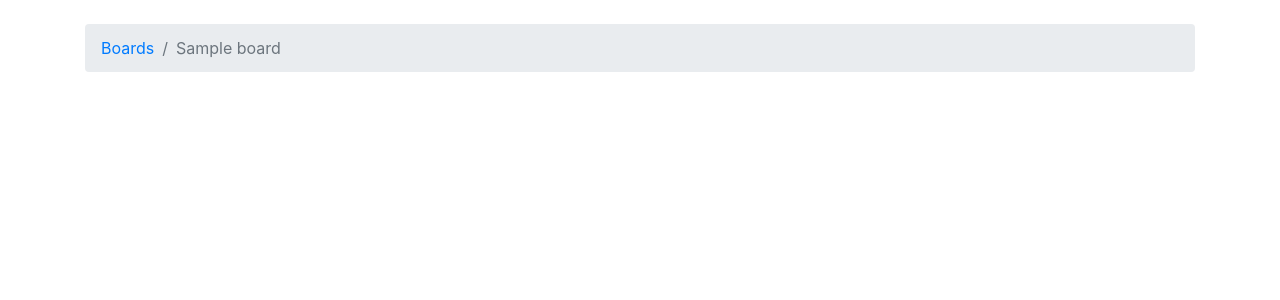
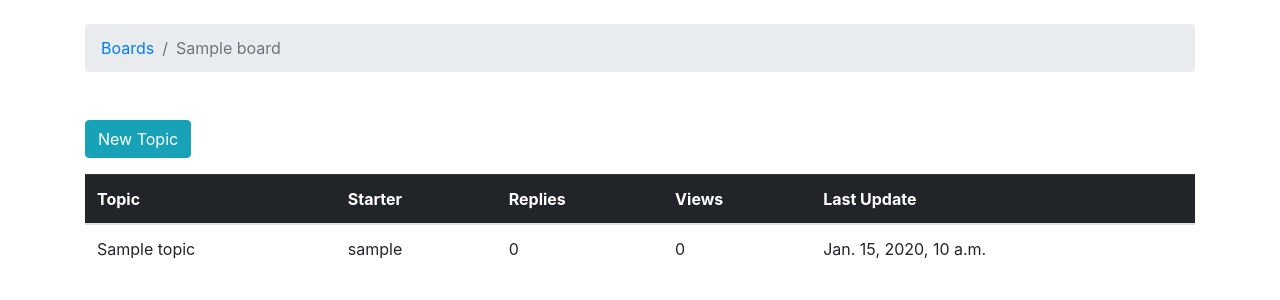
Before and after one commit to blaise-m/django-review, a Django app: page /boards/1/ in a window 1280 px wide. Shown: the part 56-356 px from the top of the page. Run offline with Django 3.2, Linux system fonts and the light colour scheme; tables that the repository leaves empty hold one stand-in row (values such as "Sample post"); some libraries are stand-ins or nearby versions; some web fonts are replaced.

Commit message:
Implement the new topic form the traditional way

```diff
--- a/myproject/boards/views.py
+++ b/myproject/boards/views.py
@@ -1,22 +1,20 @@
-from django.shortcuts import render, get_object_or_404
+from django.shortcuts import render, get_object_or_404, redirect
 # from django.http import Http404   #HttpResponse
-from boards.models import Board
+from django.contrib.auth.models import User
+from boards.models import Board, Topic, Post
 
 
-def home(request):
+def boards(request):
 
-	boards = Board.objects.all()
+	boards_list = Board.objects.all()
 
 	# boards_names = list()
-
 	# for board in boards:
 	# 	boards_names.append(board.name)
-
 	# response_html = '<br>'.join(boards_names)
-
 	# return HttpResponse(response_html)
 
-	return render(request, 'home.html', {'boards': boards})
+	return render(request, 'boards.html', {'boards': boards_list})
 
 
 def board_topics(request, pk):
@@ -27,5 +25,25 @@ def board_topics(request, pk):
 	# 	raise Http404
 
 	board = get_object_or_404(Board, pk=pk)
+	topics = board.topics.all()
+	return render(request, 'topics.html', {'board': board, 'topics': topics})
 
-	return render(request, 'topics.html', {'board': board})
+
+def new_topic(request, pk):
+
+	board = get_object_or_404(Board, pk=pk)
+
+	if request.method == 'POST':
+		subject = request.POST['subject']
+		message = request.POST['message']
+
+		# TODO: Get the currently logged in user
+		user = User.objects.first()
+
+		topic = Topic.objects.create(subject=subject, board=board, starter=user)
+		post = Post.objects.create(message=message, topic=topic, created_by=user)
+
+		# TODO: Redirect to the created topic page
+		return redirect('board_topics', pk=board.pk)
+
+	return render(request, 'new_topic.html', {'board': board})
--- a/myproject/myproject/urls.py
+++ b/myproject/myproject/urls.py
@@ -1,10 +1,13 @@
 from django.contrib import admin
 from django.urls import path
+from django.shortcuts import redirect
 
 from boards import views
 
 urlpatterns = [
-	path('', views.home, name='home'),
+	path('', lambda request: redirect('boards/', permanent=True)),
+	path('boards/', views.boards, name='boards'),
 	path('boards/<pk>/', views.board_topics, name='board_topics'),
+	path('boards/<pk>/new/', views.new_topic, name='new_topic'),
     path('admin/', admin.site.urls)
 ]
--- a/myproject/templates/base.html
+++ b/myproject/templates/base.html
@@ -18,7 +18,7 @@
 <body>
 	<nav class="navbar navbar-expand-lg navbar-dark bg-dark">
 		<div class="container">
-			<a class="navbar-brand" href="{% url 'home' %}">Django Boards</a>
+			<a class="navbar-brand" href="{% url 'boards' %}">Django Boards</a>
 		</div>
 	</nav>
 
--- a/myproject/templates/topics.html
+++ b/myproject/templates/topics.html
@@ -6,11 +6,36 @@
 
 {% block breadcrumb %}
 	<li class="breadcrumb-item">
-		<a href="{% url 'home' %}">Boards</a>
+		<a href="{% url 'boards' %}">Boards</a>
 	</li>
 	<li class="breadcrumb-item active">{{ board.name }}</li>
 {% endblock %}
 
 {% block content %}
+	<div class="mb-3 mt-5">
+		<a class="btn btn-info" href="{% url 'new_topic' board.pk %}">New Topic</a>
+	</div>
 
+	<table class="table">
+		<thead class="table-dark">
+			<tr>
+				<th>Topic</th>
+				<th>Starter</th>
+				<th>Replies</th>
+				<th>Views</th>
+				<th>Last Update</th>
+			</tr>
+		</thead>
+		<tbody>
+			{% for topic in topics %}
+				<tr>
+					<td>{{ topic.subject }}</td>
+					<td>{{ topic.starter.username }}</td>
+					<td>0</td>
+					<td>0</td>
+					<td>{{ topic.last_updated }}</td>
+				</tr>
+			{% endfor %}
+		</tbody>
+	</table>
 {% endblock %}
```
Also changed, not shown: myproject/boards/tests.py (+39 -11 lines), myproject/templates/new_topic.html (added, +27 -0 lines), myproject/templates/boards.html (renamed from myproject/templates/home.html).
